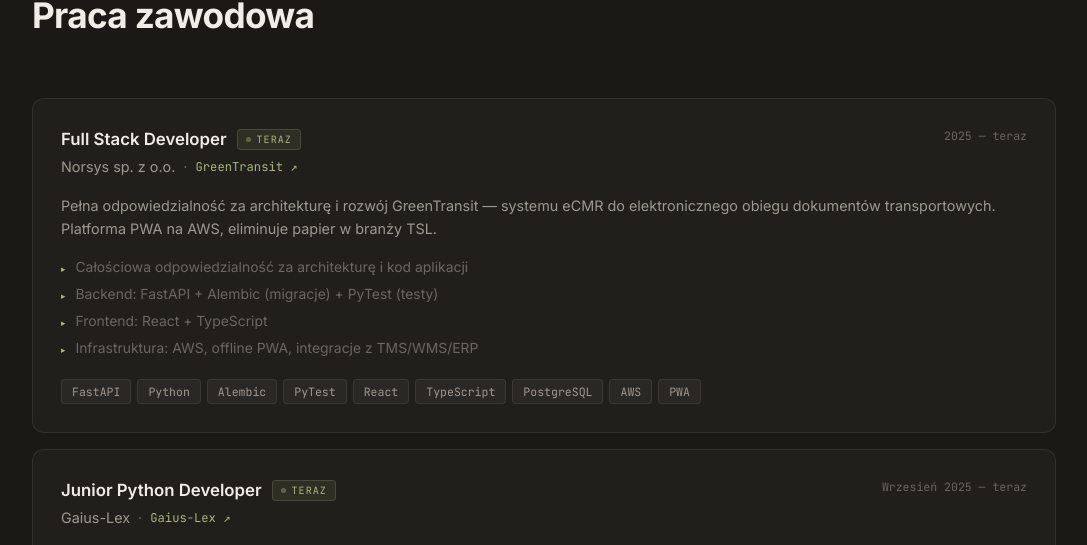
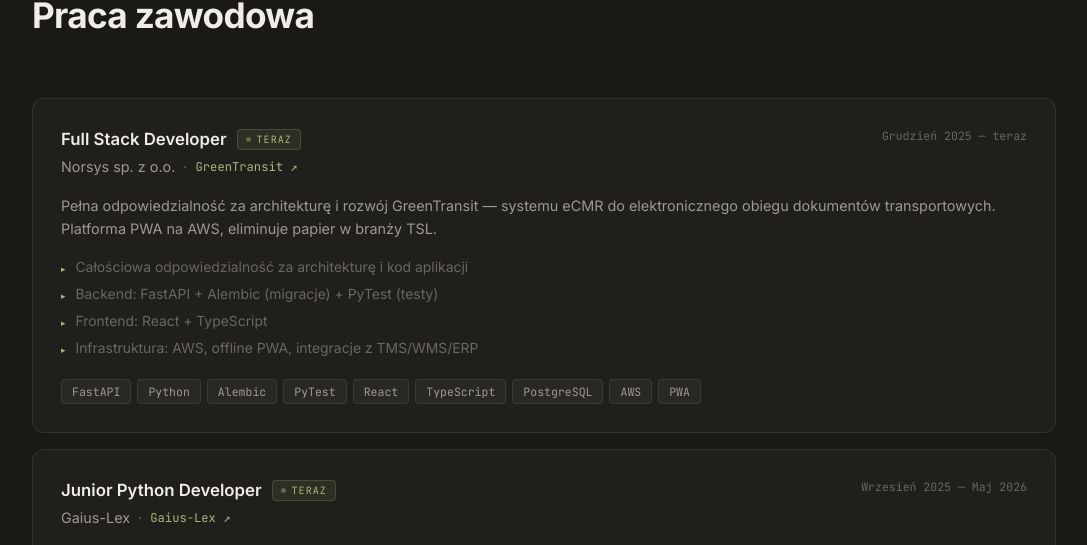
Before and after one commit to kacperous/portfolio, a Next.js app: page / in a window 1280 px wide. Shown: the part 1035-1580 px from the top of the page, without its empty margins (96-1183 px from the left). Built offline with nearby package versions, Linux system fonts and the light colour scheme.

Commit message:
update experience timeline periods in Experience component

```diff
--- a/components/Experience.tsx
+++ b/components/Experience.tsx
@@ -5,7 +5,7 @@ import { i18n } from "@/lib/i18n";
 
 const experiences = [
   {
-    period: { pl: "2025 — teraz", en: "2025 — now" },
+    period: { pl: "Grudzień 2025 — teraz", en: "December 2025 — now" },
     role: "Full Stack Developer",
     company: "Norsys sp. z o.o.",
     product: "GreenTransit",
@@ -14,7 +14,7 @@ const experiences = [
     tags: ["FastAPI", "Python", "Alembic", "PyTest", "React", "TypeScript", "PostgreSQL", "AWS", "PWA"],
   },
   {
-    period: { pl: "Wrzesień 2025 — teraz", en: "September 2025 — now" },
+    period: { pl: "Wrzesień 2025 — Maj 2026", en: "September 2025 — May 2026" },
     role: "Junior Python Developer",
     company: "Gaius-Lex",
     product: "Gaius-Lex",
```
